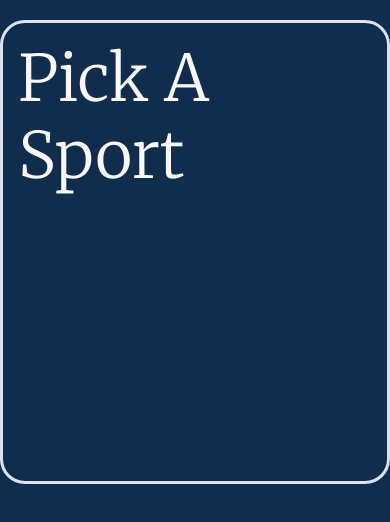
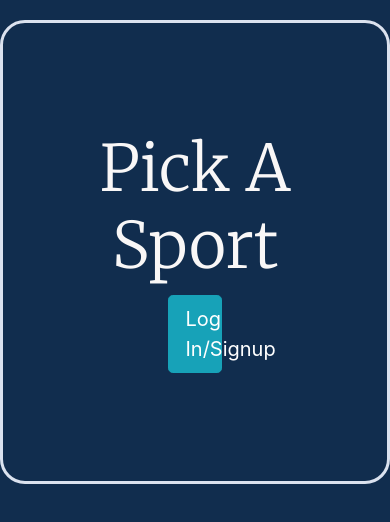
Before and after one commit to GeovonnieV/pick-a-sport, a React (Create React App) app in the folder client/: page / in a window 390 px wide. Shown: the top 522 px of the page. Built offline with nearby package versions, Linux system fonts and the light colour scheme.

Commit message:
login page styled not responsive yet

```diff
--- /dev/null
+++ b/client/src/components/LoginButton.jsx
@@ -0,0 +1,13 @@
+import React from "react";
+import {Button} from "react-bootstrap"
+import { useAuth0 } from "@auth0/auth0-react";
+
+const LoginButton = () => {
+  const { loginWithRedirect } = useAuth0();
+
+  return (
+      <Button onClick={() => loginWithRedirect()} size="lg" className="log-btn" variant="info" >Log In/Signup</Button>
+  );
+};
+
+export default LoginButton;
--- a/client/src/components/LoginPage.jsx
+++ b/client/src/components/LoginPage.jsx
@@ -1,11 +1,12 @@
 import React from 'react'
 import {Container} from "react-bootstrap"
+import LoginButton from "./LoginButton";
 
 function LoginPage() {
     return (
         <Container className="login-container">
             <h2>Pick A Sport</h2>
-
+            <LoginButton />
         </Container>
     )
 }
--- /dev/null
+++ b/client/src/styles/_loginBtn.scss
@@ -0,0 +1,5 @@
+.log-btn{
+    width: 15%;
+    align-self: center;
+    margin-top: 1%;
+}
--- a/client/src/styles/_loginPage.scss
+++ b/client/src/styles/_loginPage.scss
@@ -1,6 +1,8 @@
 .login-container{
     display: flex;
     justify-content: center;
+    flex-direction: column;
+    text-align: center;
     // background-color: red;
     height: 55vh;
     margin-top: 5%;
@@ -9,7 +11,7 @@
 
     h2{
         color: #f9f7f7;
-        padding-top: 5%;
+        // padding-top: 5%;
         font-size: 4rem;
         font-family: 'Merriweather', serif;
     }
--- a/client/src/styles/app.scss
+++ b/client/src/styles/app.scss
@@ -12,4 +12,5 @@ body{
 @import url('https://fonts.googleapis.com/css2?family=Merriweather:wght@300&display=swap');
 
 // sub style components
-@import "./loginPage"
+@import "./loginPage";
+@import "./loginBtn";
```
